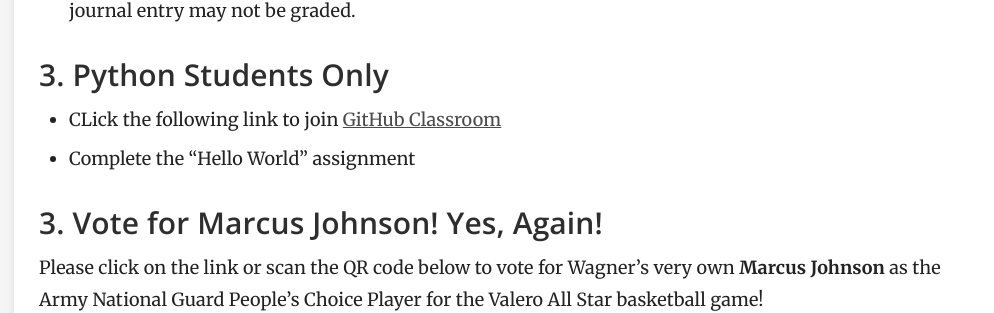
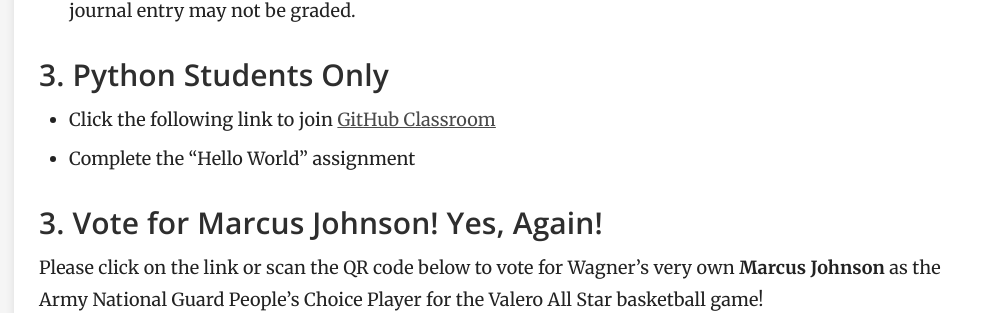
Before and after one commit to mswhitby/classroom, a Jekyll site: the page built from _docs/classes/1st.md, in a window 1280 px wide and 900 px high, scrolled down 773 px. Shown: the part 152-465 px from the top of the window, without its empty margins (286-1280 px from the left). Built offline with Jekyll 4.4.1, drawn with Linux system fonts in a browser that asks for light colours.

Commit message:
Updated lessons

```diff
--- a/_docs/classes/1st.md
+++ b/_docs/classes/1st.md
@@ -28,7 +28,7 @@ order: 1
 
 ### 3. Python Students Only
 
-- CLick the following link to join [GitHub Classroom](https://classroom.github.com/a/DiLXv4Tp)
+- Click the following link to join [GitHub Classroom](https://classroom.github.com/a/DiLXv4Tp)
 - Complete the "Hello World" assignment
 <!-- [](https://classroom.github.com/classrooms/110627036-mswhitby-python-alt) -->
 
```
Also changed, not shown: _docs/classes/3rd.md (+1 -1 lines).
